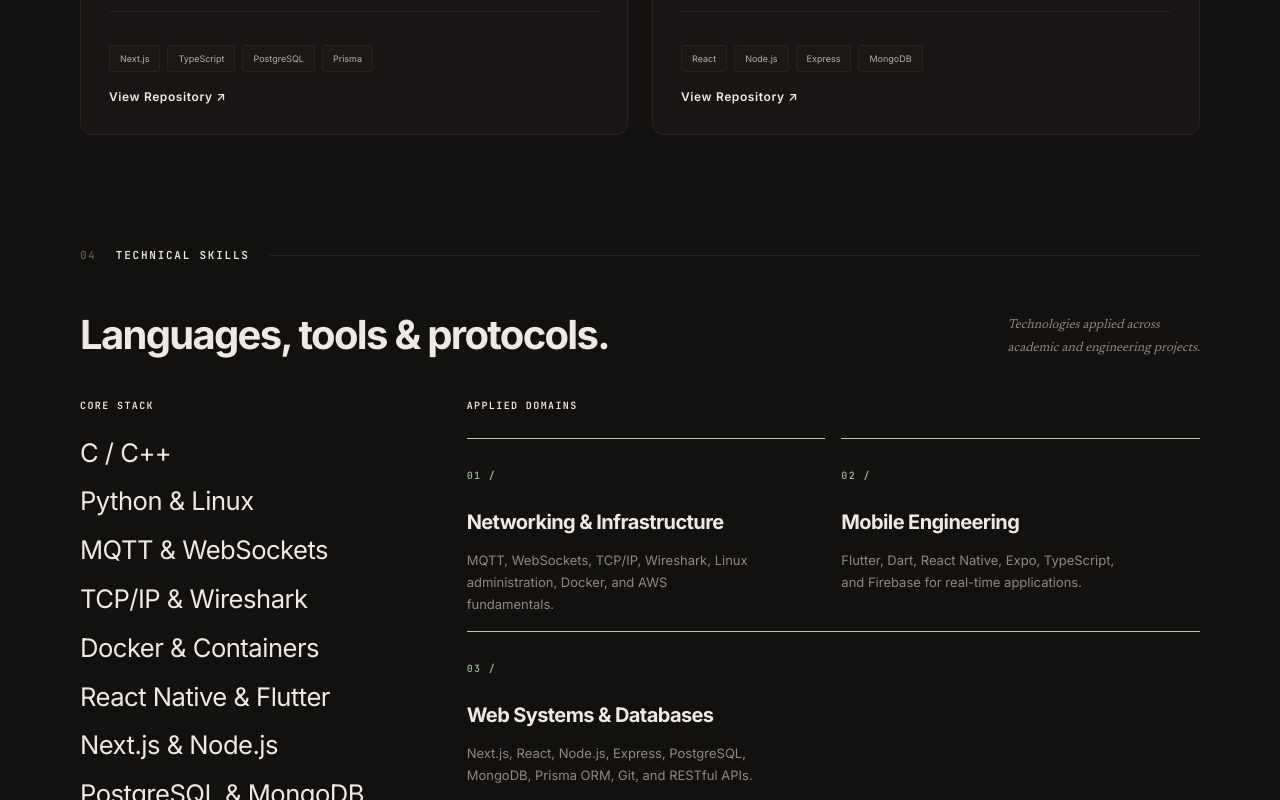
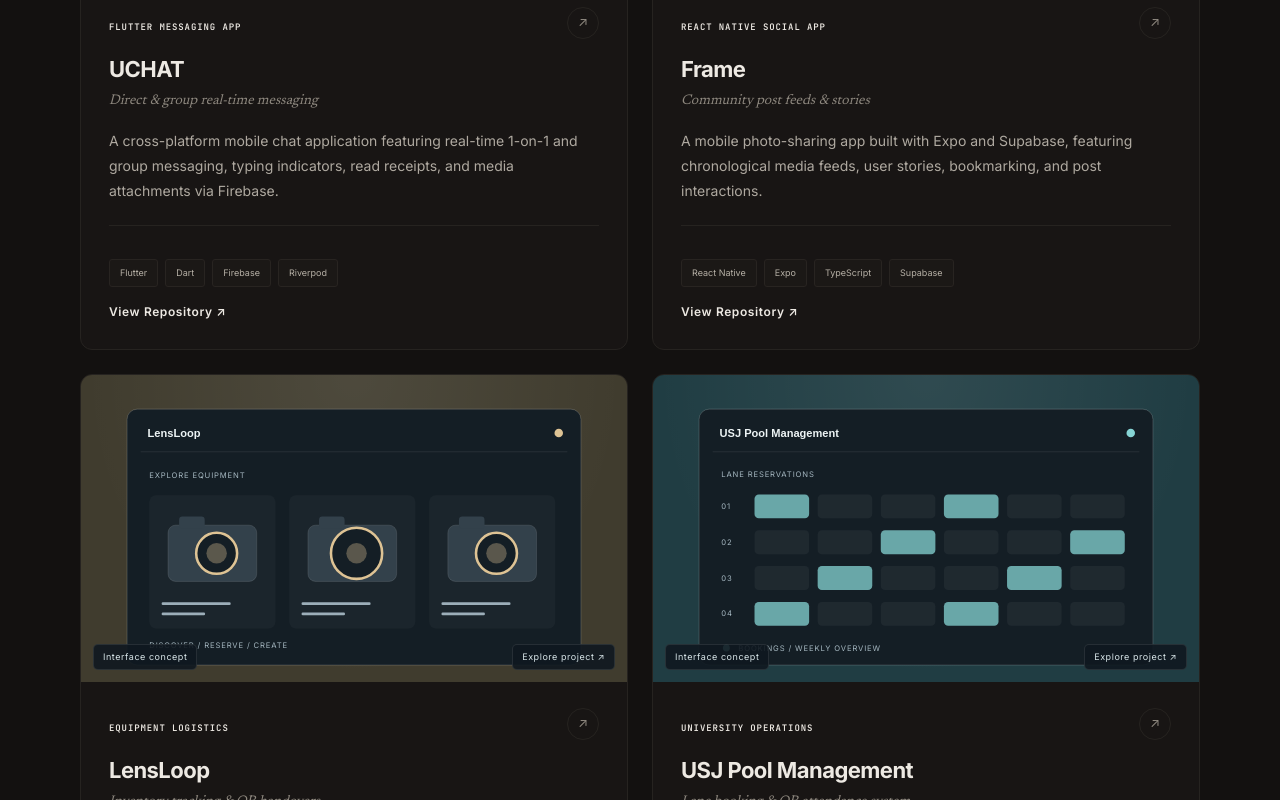
Before and after one commit to udayacgamage/udayacgamage-portfolio, a Next.js app: page / in a window 1280 px wide. Shown: the part 2837-3637 px from the top of the page. Built offline with nearby package versions, Linux system fonts and the light colour scheme.

Commit message:
Add project thumbnails and smooth gallery animations

```diff
--- a/src/app/globals.css
+++ b/src/app/globals.css
@@ -2148,3 +2148,84 @@ body::before { display: none; }
   .network-flow { flex-direction: column; }
   .flow-link { margin: 0; transform: rotate(90deg); animation: none; }
 }
+
+/* Project interface thumbnails: local vector artwork, crisp at every size. */
+.project-card-visual { min-width: 0; }
+.project-card-visual:hover { transform: none; }
+.project-thumbnail-link {
+  display: block;
+  margin: -28px -28px 26px;
+  border-radius: 11px 11px 0 0;
+  overflow: hidden;
+}
+.project-thumbnail-link:focus-visible { outline-offset: -4px; }
+.project-thumbnail {
+  position: relative;
+  overflow: hidden;
+  aspect-ratio: 16 / 9;
+  color: #8dcfb6;
+  background: #203b36;
+  isolation: isolate;
+}
+.thumbnail-IOT-bridge-app { color: #88cce4; background: #203641; }
+.thumbnail-UCHAT-app { color: #b9acf1; background: #332e48; }
+.thumbnail-Frame-social-media-app { color: #f1c7a4; background: #483c34; }
+.thumbnail-lens-loop { color: #dec394; background: #403c2e; }
+.thumbnail-pool-management-system { color: #86d5d5; background: #203d43; }
+.project-thumbnail::before {
+  content: "";
+  position: absolute;
+  inset: 0;
+  background: radial-gradient(ellipse at 50% 0%, #ffffff12, transparent 70%);
+  z-index: -1;
+}
+.project-thumbnail svg { display: block; width: 100%; height: 100%; }
+.thumbnail-interface {
+  transform-origin: center;
+  transition: transform .65s cubic-bezier(.22, 1, .36, 1);
+}
+.project-thumbnail-link:is(:hover, :focus-visible) .thumbnail-interface { transform: translateY(-5px) scale(1.025); }
+.thumbnail-label { fill: #a4b6bf; font: 9px var(--font-sans); letter-spacing: 1px; }
+.thumbnail-caption, .thumbnail-open {
+  position: absolute;
+  bottom: 12px;
+  font-size: 9px;
+  letter-spacing: .06em;
+  line-height: 1.5;
+  padding: 5px 9px;
+  border: 1px solid #ffffff18;
+  border-radius: 5px;
+  background: #101920e8;
+  color: #d8e5e8;
+}
+.thumbnail-caption { left: 12px; }
+.thumbnail-open {
+  right: 12px;
+  opacity: 0;
+  transform: translateY(5px);
+  transition: opacity .3s ease, transform .4s cubic-bezier(.22, 1, .36, 1);
+}
+.project-thumbnail-link:is(:hover, :focus-visible) .thumbnail-open { opacity: 1; transform: none; }
+.project-card-visual { transition: border-color .3s ease, box-shadow .3s ease; }
+.project-card-visual:focus-within { border-color: var(--accent); }
+.filters button { transition: color .25s ease, background-color .25s ease, border-color .25s ease; }
+@media (prefers-reduced-motion: no-preference) {
+  .project-thumbnail-link:is(:hover, :focus-visible) .thumbnail-packet { animation: packet-travel 1.8s ease-in-out infinite; }
+  @keyframes packet-travel { 0%, 100% { transform: translateX(-45px); opacity: .5; } 50% { transform: translateX(155px); opacity: 1; } }
+  @supports (animation-timeline: view()) {
+    .network-layout, .minimal-skill-list, .contact-inner {
+      animation: section-arrive linear both;
+      animation-timeline: view();
+      animation-range: entry 0% entry 25%;
+    }
+    @keyframes section-arrive { from { opacity: .5; transform: translateY(20px); } to { opacity: 1; transform: none; } }
+  }
+}
+@media (max-width: 760px) {
+  .project-thumbnail-link { margin: -24px -24px 24px; }
+}
+@media (hover: none) { .thumbnail-open { opacity: 1; transform: none; } }
+@media (prefers-reduced-motion: reduce) {
+  html { scroll-behavior: auto; }
+  .thumbnail-interface, .thumbnail-open { transition: none; transform: none !important; }
+}
--- /dev/null
+++ b/src/components/ProjectThumbnail.tsx
@@ -0,0 +1,76 @@
+type Props = { project: string; name: string };
+
+// Original interface illustrations, not screenshots or live project data.
+export default function ProjectThumbnail({ project, name }: Props) {
+  const mobile = project === "UCHAT-app" || project === "Frame-social-media-app";
+  return (
+    <div className={`project-thumbnail thumbnail-${project}`}>
+      <svg viewBox="0 0 640 360" role="img" aria-label={`${name} interface concept illustration`}>
+        <g className="thumbnail-interface">
+          <rect x={mobile ? 208 : 54} y="40" width={mobile ? 224 : 532} height="300" rx={mobile ? 26 : 12} fill="#141e25" stroke="#ffffff30" />
+          <text x={mobile ? 230 : 78} y="73" fill="#edf4f5" fontSize="13" fontFamily="sans-serif" fontWeight="600">{name}</text>
+          <circle cx={mobile ? 406 : 560} cy="68" r="5" fill="currentColor" />
+          <path d={mobile ? "M224 90H416" : "M70 90H570"} stroke="#ffffff18" />
+          {project === "cloud-path" && <>
+            <text x="80" y="119" className="thumbnail-label">NETWORK TOPOLOGY</text>
+            <path d="M160 204L320 151L478 204L320 272Z M160 204H478 M320 151V272" stroke="currentColor" strokeOpacity=".45" strokeWidth="2" fill="none" />
+            {[[160,204],[320,151],[478,204],[320,272]].map(([x,y], i) => <g key={i}>
+              <rect x={x-26} y={y-22} width="52" height="44" rx="12" fill="#243c43" stroke="currentColor" />
+              <path d={`M${x-10} ${y}h20 M${x} ${y-10}v20`} stroke="currentColor" strokeWidth="2" />
+              <circle cx={x+17} cy={y-14} r="3" fill="currentColor" />
+            </g>)}
+            <circle className="thumbnail-packet" cx="240" cy="204" r="5" fill="currentColor" />
+            <text x="80" y="318" className="thumbnail-label">ROUTING LAB / 04 NODES</text>
+          </>}
+          {project === "IOT-bridge-app" && <>
+            {[[80,"LOAD"],[247,"VIBRATION"],[414,"SENSORS"]].map(([x,label]) => <g key={label}>
+              <rect x={x} y="110" width="145" height="62" rx="8" fill="#ffffff08" />
+              <text x={Number(x)+12} y="131" className="thumbnail-label">{label}</text>
+              <rect x={Number(x)+12} y="146" width="56" height="8" rx="4" fill="currentColor" opacity=".7" />
+            </g>)}
+            {[200,230,260,290].map(y => <path key={y} d={`M80 ${y}H558`} stroke="#ffffff10" />)}
+            <path className="thumbnail-signal" d="M80 260L110 250L140 263L174 222L200 240L228 233L256 260L282 192L309 229L335 216L362 247L390 226L420 238L450 197L478 220L510 208L558 186" fill="none" stroke="currentColor" strokeWidth="3" strokeLinejoin="round" />
+            <text x="80" y="318" className="thumbnail-label">SENSOR TELEMETRY / MQTT</text>
+          </>}
+          {project === "UCHAT-app" && <>
+            <text x="230" y="116" className="thumbnail-label">TEAM CONVERSATION</text>
+            {[142,196,250].map((y,i) => <g key={y}>
+              <rect x={i===1 ? 264 : 230} y={y} width="144" height="40" rx="12" fill={i===1 ? "currentColor" : "#ffffff12"} opacity={i===1 ? ".85" : "1"} />
+              <path d={`M${i===1 ? 278 : 244} ${y+15}h94 m-94 10h62`} stroke={i===1 ? "#141e25" : "#9caeb9"} strokeWidth="3" strokeLinecap="round" />
+            </g>)}
+            <rect x="230" y="306" width="148" height="12" rx="6" fill="#ffffff12" /><circle cx="398" cy="312" r="8" fill="currentColor" />
+          </>}
+          {project === "Frame-social-media-app" && <>
+            {[242,282,322,362,402].map(x => <circle key={x} cx={x} cy="116" r="13" fill="#ffffff10" stroke="currentColor" strokeWidth="2" />)}
+            <rect x="228" y="143" width="184" height="135" rx="8" fill="#34545b" />
+            <circle cx="365" cy="174" r="17" fill="#eacb9a" />
+            <path d="M228 256L281 191L334 252L368 216L412 268V278H228Z" fill="#92b6aa" />
+            <path d="M242 295h14m-7-7v14 M272 295h64 M242 316h110" stroke="currentColor" strokeWidth="3" strokeLinecap="round" />
+          </>}
+          {project === "lens-loop" && <>
+            <text x="80" y="121" className="thumbnail-label">EXPLORE EQUIPMENT</text>
+            {[80,244,408].map((x,i) => <g key={x}>
+              <rect x={x} y="141" width="148" height="156" rx="8" fill="#ffffff08" />
+              <rect x={x+22} y="176" width="104" height="66" rx="9" fill="#33414b" stroke="#ffffff20" />
+              <rect x={x+35} y="166" width="30" height="14" rx="4" fill="#33414b" />
+              <circle cx={x+79} cy="209" r={i===1 ? 30 : 24} fill="#141e25" stroke="currentColor" strokeWidth="3" />
+              <circle cx={x+79} cy="209" r="12" fill="currentColor" opacity=".35" />
+              <path d={`M${x+16} 268h78 m-78 12h48`} stroke="#9caeb9" strokeWidth="3" strokeLinecap="round" />
+            </g>)}
+            <text x="80" y="320" className="thumbnail-label">DISCOVER / RESERVE / CREATE</text>
+          </>}
+          {project === "pool-management-system" && <>
+            <text x="80" y="120" className="thumbnail-label">LANE RESERVATIONS</text>
+            {[0,1,2,3].map(row => <g key={row}>
+              <text x="80" y={157+row*42} className="thumbnail-label">0{row+1}</text>
+              {[0,1,2,3,4,5].map(col => <rect key={col} x={119+col*74} y={140+row*42} width="64" height="28" rx="5" fill={(row+col)%3===0 ? "currentColor" : "#ffffff0c"} opacity={(row+col)%3===0 ? ".75" : "1"} />)}
+            </g>)}
+            <circle cx="86" cy="320" r="4" fill="currentColor" /><text x="100" y="323" className="thumbnail-label">BOOKINGS / WEEKLY OVERVIEW</text>
+          </>}
+        </g>
+      </svg>
+      <span className="thumbnail-caption">Interface concept</span>
+      <span className="thumbnail-open" aria-hidden="true">Explore project ↗</span>
+    </div>
+  );
+}
--- a/src/components/Projects.tsx
+++ b/src/components/Projects.tsx
@@ -1,5 +1,7 @@
 "use client";
 import { useState } from "react";
+import { AnimatePresence, motion, useReducedMotion } from "framer-motion";
+import ProjectThumbnail from "@/components/ProjectThumbnail";
 
 const projects = [
   {
@@ -67,6 +69,7 @@ const projects = [
 
 export default function Projects() {
   const [filter, setFilter] = useState("All projects");
+  const reduceMotion = useReducedMotion();
   const visible = projects.filter(
     (p) =>
       filter === "All projects" ||
@@ -114,9 +117,21 @@ export default function Projects() {
         ))}
       </div>
 
-      <div className="project-grid">
+      <p className="sr-only" role="status">{visible.length} projects shown</p>
+      <motion.div layout={!reduceMotion} className="project-grid">
+        <AnimatePresence initial={false} mode="popLayout">
         {visible.map((p) => (
-          <article className="project-card" key={p.name}>
+          <motion.article
+            className="project-card project-card-visual" key={p.name}
+            layout={!reduceMotion}
+            initial={{ opacity: 0, y: reduceMotion ? 0 : 16 }}
+            animate={{ opacity: 1, y: 0 }}
+            exit={{ opacity: 0, scale: reduceMotion ? 1 : 0.98 }}
+            transition={{ duration: reduceMotion ? 0 : 0.32, ease: [0.22, 1, 0.36, 1] }}
+          >
+            <a className="project-thumbnail-link" href={`https://github.com/udayacgamage/${p.repo}`} target="_blank" rel="noopener noreferrer" aria-label={`Explore ${p.name} on GitHub`}>
+              <ProjectThumbnail project={p.repo} name={p.name} />
+            </a>
             <div>
               <div className="project-card-header">
                 <span className="eyebrow">{p.type}</span>
@@ -152,9 +167,10 @@ export default function Projects() {
                 View Repository ↗
               </a>
             </div>
-          </article>
+          </motion.article>
         ))}
-      </div>
+        </AnimatePresence>
+      </motion.div>
     </section>
   );
 }
```
